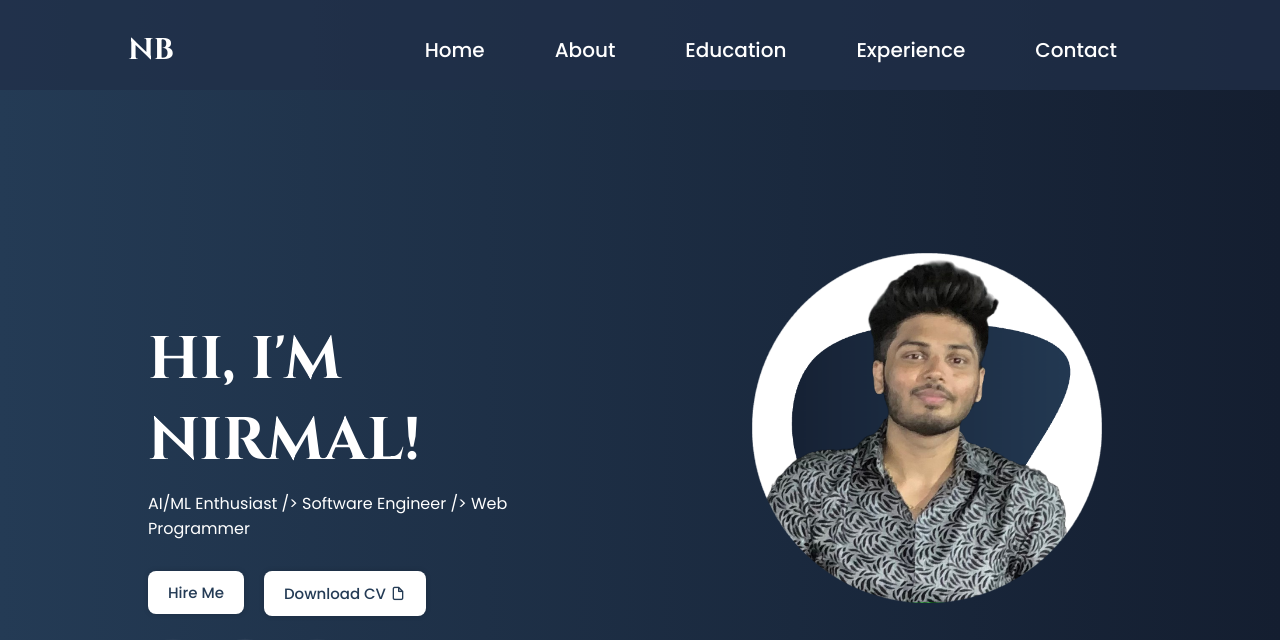
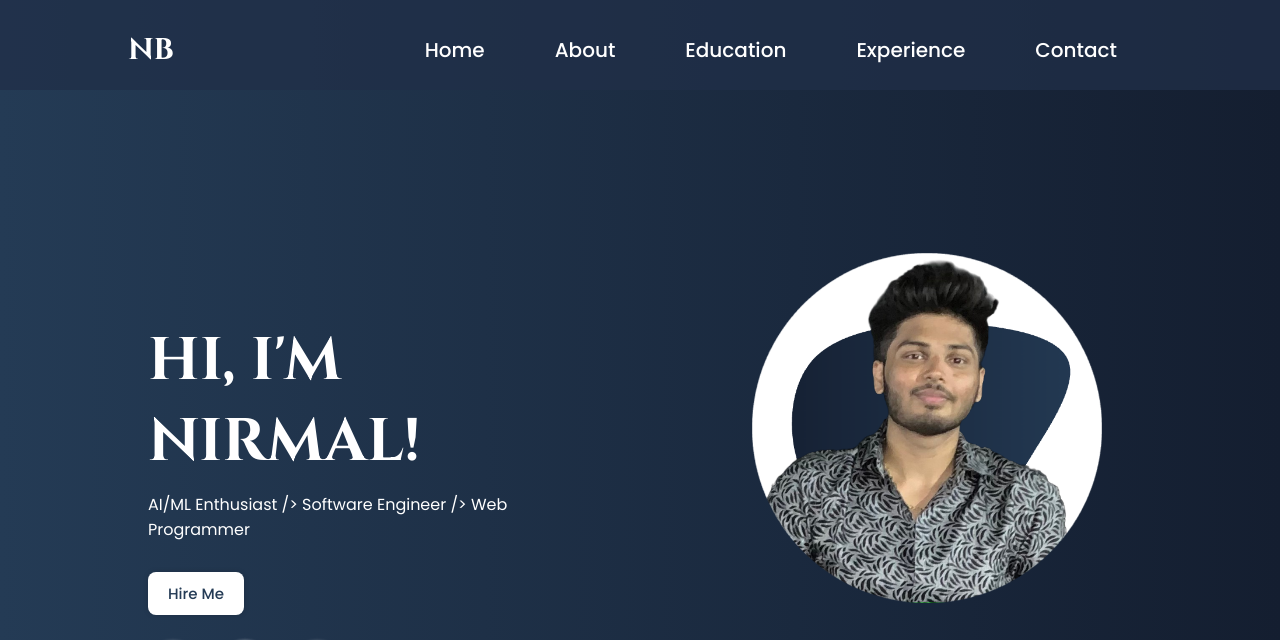
Before and after one commit to nirmal141/html_portfolio, a plain HTML site: page index.html in a window 1280 px wide. Shown: the top 640 px of the page. Drawn offline with nearby package versions, Linux system fonts and the light colour scheme; a web font is replaced by a local one.

Commit message:
Update index.html

```diff
--- a/index.html
+++ b/index.html
@@ -87,9 +87,9 @@
                             <button class="btn hire-btn">Hire Me</button>
 
                         </a>
-                        <a href="resume.pdf" download>
-                            <button class="btn">Download CV <i class="uil uil-file"></i></button>
-                        </a>
+                            <!-- <a href="resume.pdf" download>
+                                <button class="btn">Download CV <i class="uil uil-file"></i></button>
+                            </a> -->
                     </div>
                     <div class="social-icons">
                         <div class="icon">
```
